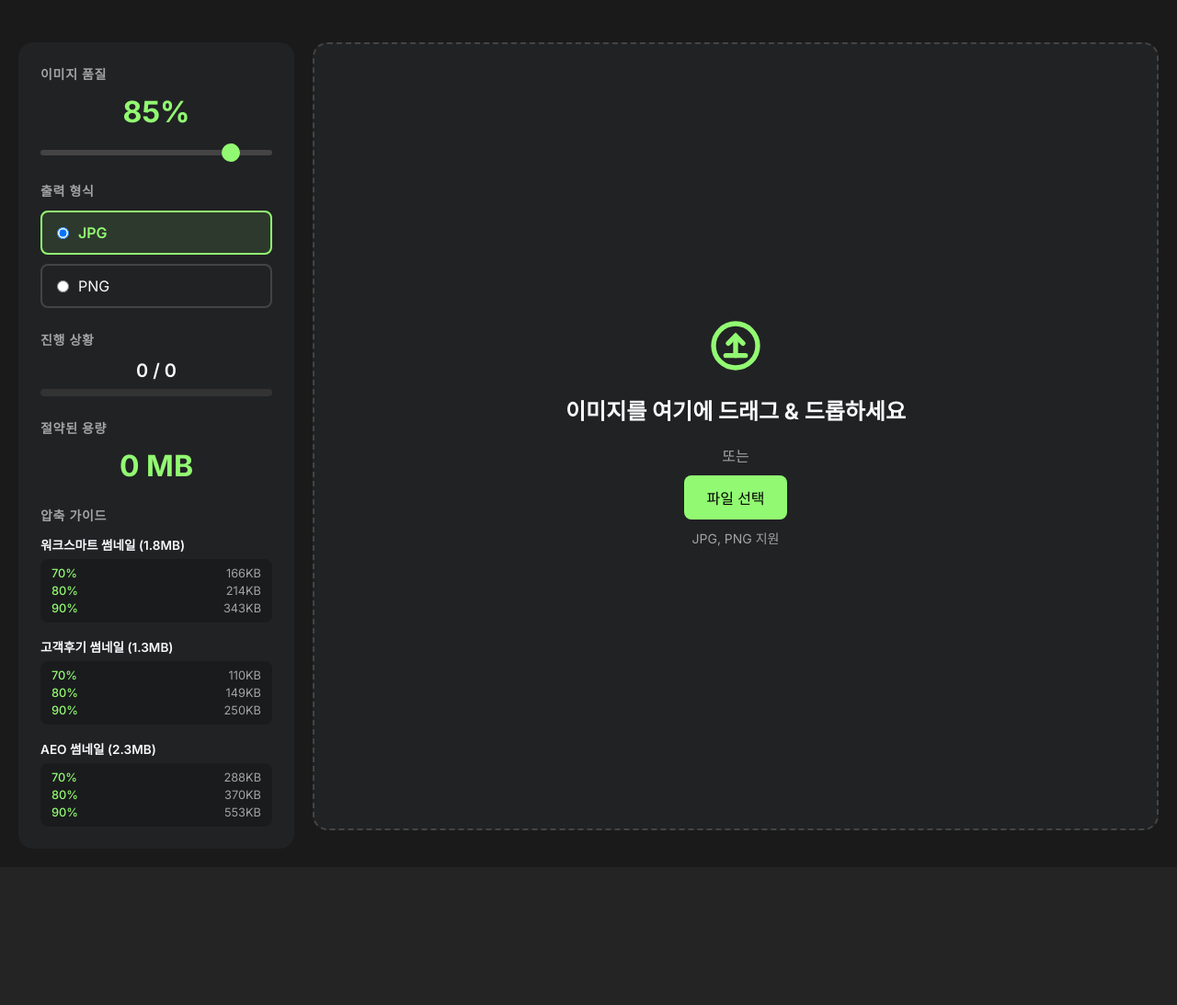
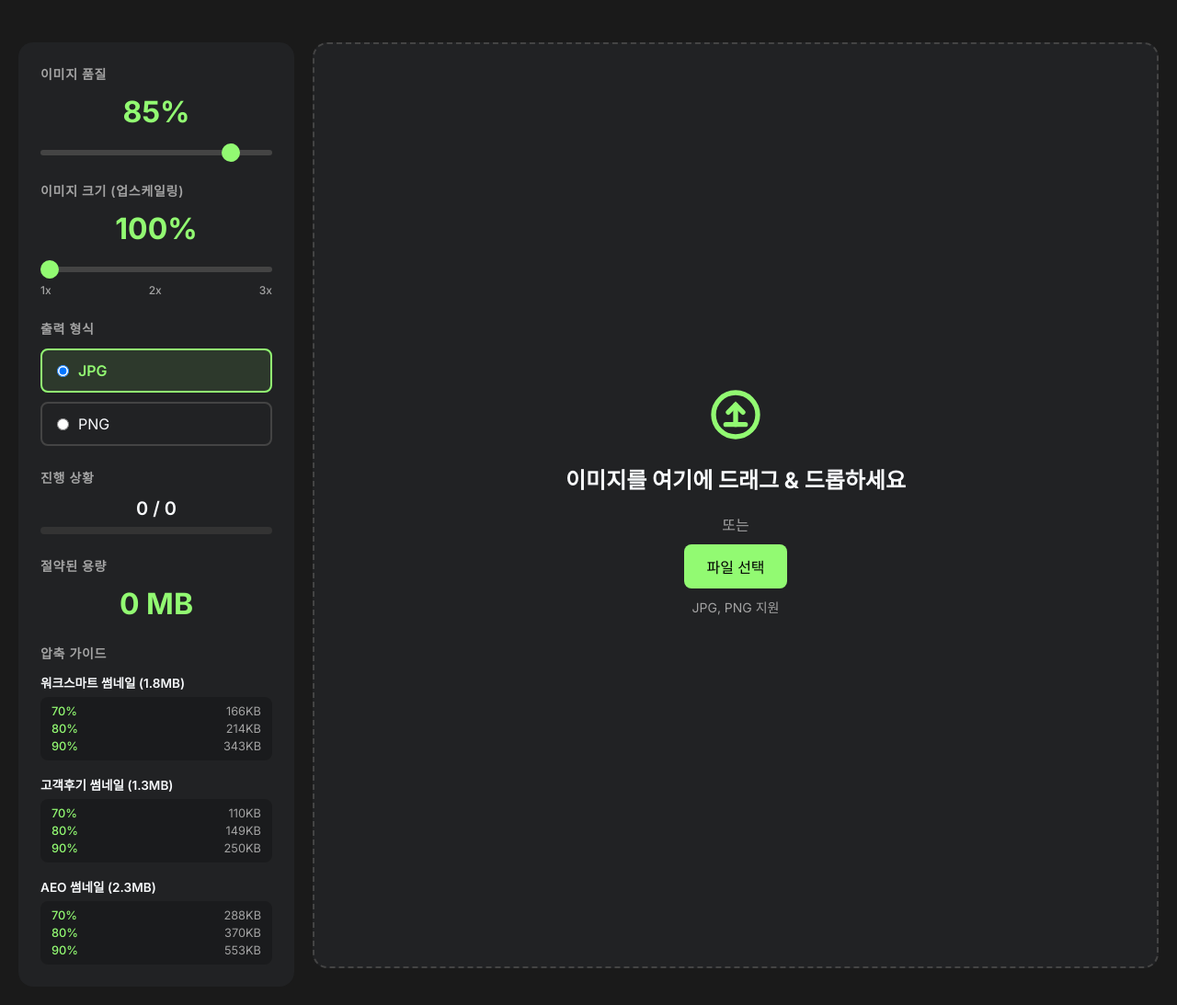
Before and after one commit to philip243/philip, a Flask app: page / in a window 1280 px wide. Shown: the part 207-1300 px from the top of the page at 92% size. Before the commit the page ends 1110 px from the top, so only its background shows below. Run offline with Flask 3, Linux system fonts and the light colour scheme; some libraries are stand-ins or nearby versions.

Commit message:
feat: Add image upscaling feature

```diff
--- a/app.py
+++ b/app.py
@@ -33,7 +33,7 @@ def index():
     return render_template('index.html')
 
 
-def compress_image(filepath, batch_processed_dir, filename, quality, output_format):
+def compress_image(filepath, batch_processed_dir, filename, quality, output_format, scale=100):
     """Helper function to compress an image"""
     try:
         with Image.open(filepath) as img:
@@ -48,6 +48,12 @@ def compress_image(filepath, batch_processed_dir, filename, quality, output_form
             filename_no_ext = os.path.splitext(filename)[0]
             processed_filename = filename_no_ext + ext
             processed_filepath = os.path.join(batch_processed_dir, processed_filename)
+
+            # Resize image if scale is not 100%
+            if scale != 100:
+                new_width = int(img.width * (scale / 100))
+                new_height = int(img.height * (scale / 100))
+                img = img.resize((new_width, new_height), Image.Resampling.LANCZOS)
 
             # Convert image mode if necessary
             if output_format == 'JPEG':
@@ -116,8 +122,9 @@ def upload_file():
         try:
             quality = int(request.form.get('quality', 85))
             output_format = request.form.get('format', 'webp').upper()  # WEBP, JPEG, PNG
+            scale = int(request.form.get('scale', 100))
 
-            result = compress_image(filepath, batch_processed_dir, filename, quality, output_format)
+            result = compress_image(filepath, batch_processed_dir, filename, quality, output_format, scale)
 
             return jsonify({
                 'original_size': original_size,
@@ -138,6 +145,7 @@ def recompress_file():
         filename = request.form.get('filename')
         quality = int(request.form.get('quality', 85))
         output_format = request.form.get('format', 'webp').upper()
+        scale = int(request.form.get('scale', 100))
 
         if not batch_id or not filename:
             return jsonify({'error': 'Missing batch_id or filename'}), 400
@@ -151,7 +159,7 @@ def recompress_file():
 
         original_size = get_file_size(filepath)
 
-        result = compress_image(filepath, batch_processed_dir, filename, quality, output_format)
+        result = compress_image(filepath, batch_processed_dir, filename, quality, output_format, scale)
 
         return jsonify({
             'original_size': original_size,
--- a/static/script.js
+++ b/static/script.js
@@ -4,6 +4,8 @@ document.addEventListener('DOMContentLoaded', () => {
     const fileList = document.getElementById('file-list');
     const qualitySlider = document.getElementById('quality-slider');
     const qualityValue = document.getElementById('quality-value');
+    const scaleSlider = document.getElementById('scale-slider');
+    const scaleValue = document.getElementById('scale-value');
     const progressText = document.getElementById('progress-text');
     const progressFill = document.getElementById('progress-fill');
     const totalSavedDisplay = document.getElementById('total-saved');
@@ -24,8 +26,26 @@ document.addEventListener('DOMContentLoaded', () => {
 
     qualitySlider.addEventListener('change', (e) => {
         const quality = e.target.value;
+        const scale = scaleSlider.value;
         const format = document.querySelector('input[name="format"]:checked').value;
 
+        triggerRecompression(quality, scale, format);
+    });
+
+    // Scale slider
+    scaleSlider.addEventListener('input', (e) => {
+        scaleValue.textContent = e.target.value;
+    });
+
+    scaleSlider.addEventListener('change', (e) => {
+        const scale = e.target.value;
+        const quality = qualitySlider.value;
+        const format = document.querySelector('input[name="format"]:checked').value;
+
+        triggerRecompression(quality, scale, format);
+    });
+
+    function triggerRecompression(quality, scale, format) {
         // Recompress all files
         const fileItems = document.querySelectorAll('.file-item');
         fileItems.forEach((item, index) => {
@@ -33,10 +53,10 @@ document.addEventListener('DOMContentLoaded', () => {
             const originalName = item.dataset.originalName;
 
             if (batchId && originalName) {
-                recompressFile(batchId, originalName, quality, format, index);
+                recompressFile(batchId, originalName, quality, scale, format, index);
             }
         });
-    });
+    }
 
     // Drag and drop
     ['dragenter', 'dragover', 'dragleave', 'drop'].forEach(eventName => {
@@ -86,12 +106,13 @@ document.addEventListener('DOMContentLoaded', () => {
 
         // Get settings
         const quality = qualitySlider.value;
+        const scale = scaleSlider.value;
         const format = document.querySelector('input[name="format"]:checked').value;
 
         // Process each file
         Array.from(files).forEach((file, index) => {
             addFileToList(file, index);
-            uploadFile(file, quality, format, currentBatchId, index);
+            uploadFile(file, quality, scale, format, currentBatchId, index);
         });
     }
 
@@ -118,7 +139,7 @@ document.addEventListener('DOMContentLoaded', () => {
         fileList.appendChild(fileItem);
     }
 
-    async function recompressFile(batchId, filename, quality, format, index) {
+    async function recompressFile(batchId, filename, quality, scale, format, index) {
         try {
             // Show processing state
             document.getElementById(`status-${index}`).innerHTML = `
@@ -129,6 +150,7 @@ document.addEventListener('DOMContentLoaded', () => {
             formData.append('batch_id', batchId);
             formData.append('filename', filename);
             formData.append('quality', quality);
+            formData.append('scale', scale);
             formData.append('format', format);
 
             const response = await fetch('/recompress', {
@@ -191,11 +213,12 @@ document.addEventListener('DOMContentLoaded', () => {
         updateProgress();
     }
 
-    async function uploadFile(file, quality, format, batchId, index) {
+    async function uploadFile(file, quality, scale, format, batchId, index) {
         try {
             const formData = new FormData();
             formData.append('file', file);
             formData.append('quality', quality);
+            formData.append('scale', scale);
             formData.append('format', format);
             formData.append('batch_id', batchId);
 
--- a/static/style.css
+++ b/static/style.css
@@ -109,6 +109,15 @@ input[type=range]::-webkit-slider-thumb {
 
 input[type=range]::-webkit-slider-thumb:hover {
     background: var(--primary-hover);
+}
+
+.scale-labels {
+    display: flex;
+    justify-content: space-between;
+    margin-top: 8px;
+    color: var(--text-muted);
+    font-size: 0.75rem;
+    font-weight: 500;
 }
 
 /* Format Buttons */
--- a/templates/index.html
+++ b/templates/index.html
@@ -27,6 +27,19 @@
                         <span id="quality-value">85</span>%
                     </div>
                     <input type="range" id="quality-slider" min="0" max="100" value="85" step="5">
+                </div>
+
+                <div class="sidebar-section">
+                    <h3>이미지 크기 (업스케일링)</h3>
+                    <div class="quality-display">
+                        <span id="scale-value">100</span>%
+                    </div>
+                    <input type="range" id="scale-slider" min="100" max="300" value="100" step="25">
+                    <div class="scale-labels">
+                        <span>1x</span>
+                        <span>2x</span>
+                        <span>3x</span>
+                    </div>
                 </div>
 
                 <div class="sidebar-section">
```
